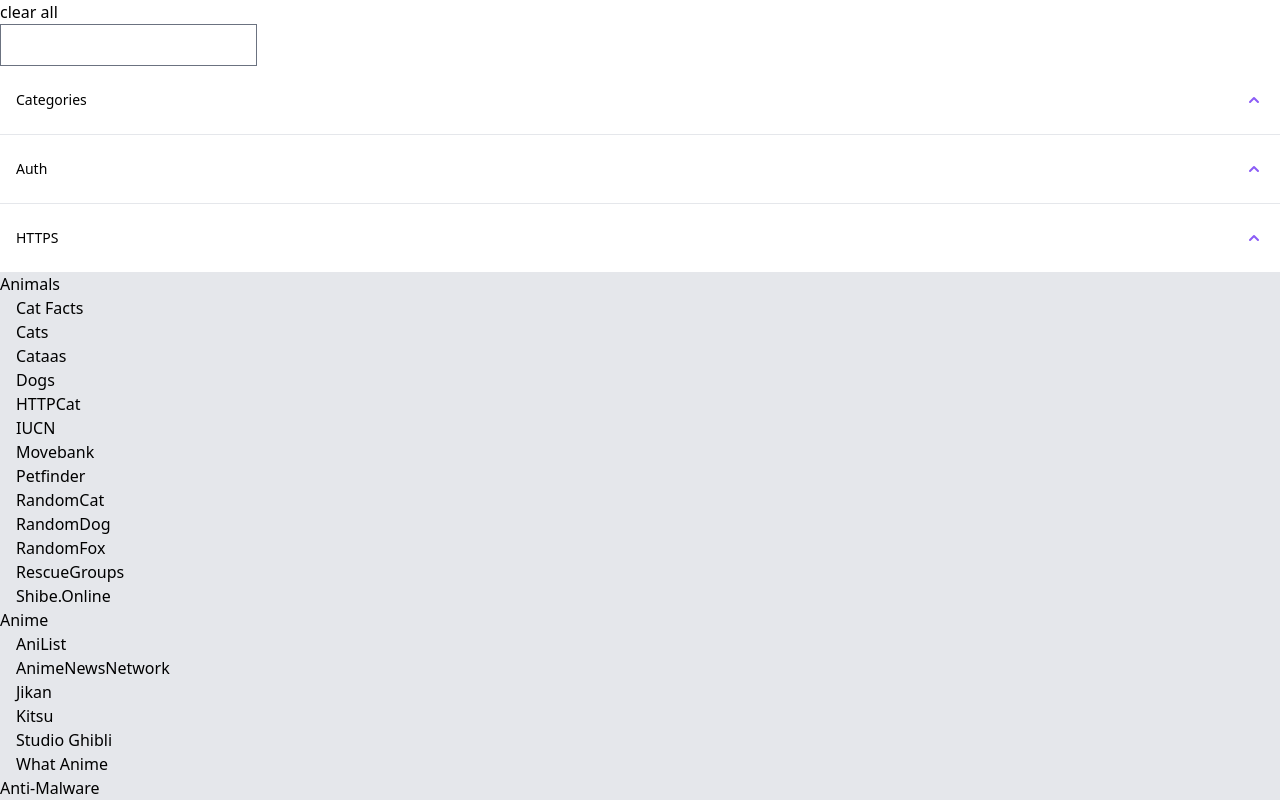
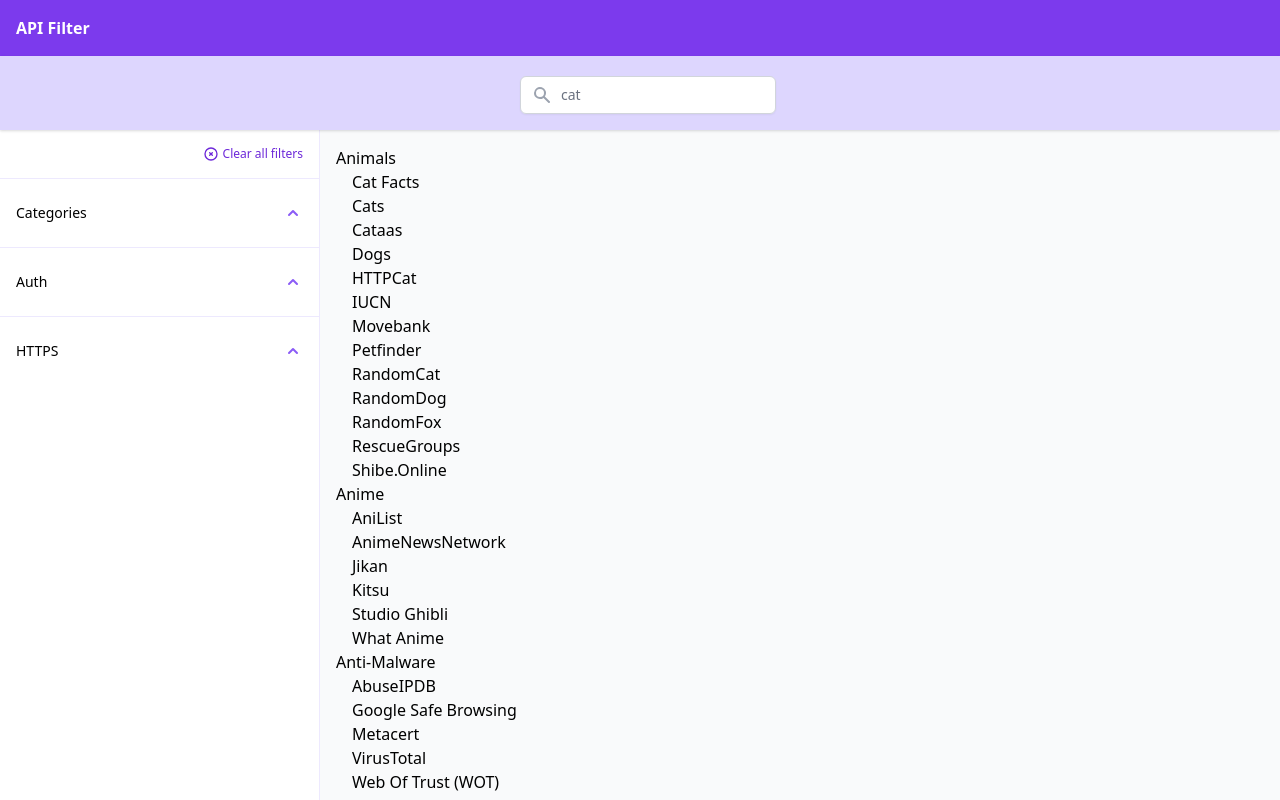
Before and after one commit to barnabasmolnar/public-api-filter, a React (Vite) app: page / in a window 1280 px wide. Shown: the top 800 px of the page. Built offline with nearby package versions, Linux system fonts and the light colour scheme.

Commit message:
Some layout and styling work.

```diff
--- a/index.html
+++ b/index.html
@@ -1,12 +1,12 @@
 <!DOCTYPE html>
-<html lang="en">
+<html lang="en" class="h-full">
   <head>
     <meta charset="UTF-8" />
     <link rel="icon" type="image/svg+xml" href="/src/favicon.svg" />
     <meta name="viewport" content="width=device-width, initial-scale=1.0" />
     <title>Vite App</title>
   </head>
-  <body>
+  <body class="min-h-full overflow-y-scroll">
     <div id="root"></div>
     <script type="module" src="/src/main.tsx"></script>
   </body>
--- a/src/App.tsx
+++ b/src/App.tsx
@@ -1,5 +1,7 @@
 import React, { useState, useEffect } from "react";
 import * as R from "ramda";
+import { SearchIcon } from "@heroicons/react/solid";
+import { XCircleIcon } from "@heroicons/react/outline";
 import api from "./api.json";
 import FilterGroup from "./FilterGroup";
 
@@ -63,7 +65,7 @@
       <li key={v}>
         <label className="inline-flex items-center text-sm">
           <input
-            className="text-indigo-600 border-gray-300 rounded shadow-sm focus:border-indigo-300 focus:ring focus:ring-offset-0 focus:ring-indigo-200 focus:ring-opacity-50"
+            className="text-purple-600 border-gray-300 rounded shadow-sm focus:border-purple-300 focus:ring focus:ring-offset-0 focus:ring-purple-200 focus:ring-opacity-50"
             type="checkbox"
             value={v}
             checked={m[v]}
@@ -101,8 +103,28 @@
   }, [csMap, searchTerm, authMap, httpsMap]);
 
   return (
-    <div>
+    <div className="flex flex-col h-screen">
+      <div className="w-full py-4 pl-4 bg-purple-600">
+        <h1 className="font-bold text-white">API Filter</h1>
+      </div>
+      <div className="flex justify-center w-full py-4 pl-4 bg-purple-200 shadow isolate ">
+        <div className="relative mt-1 rounded-md shadow-sm">
+          <div className="absolute inset-y-0 left-0 flex items-center pl-3 pointer-events-none">
+            <SearchIcon className="w-5 h-5 text-gray-400" aria-hidden="true" />
+          </div>
+          <input
+            className="block w-full pl-10 border-gray-300 rounded-md focus:ring-purple-500 focus:border-purple-500 sm:text-sm"
+            type="search"
+            value={searchTerm}
+            placeholder="cat"
+            onChange={e => setSearchTerm(e.target.value)}
+          />
+        </div>
+      </div>
+      <div className="grid h-full grid-cols-4">
+        <div className="col-span-1 border-r border-purple-100 divide-y divide-purple-100">
           <button
+            className="flex items-center p-4 ml-auto text-xs text-purple-700"
             type="button"
             onClick={() => {
               setCsMap(defaultCsMap);
@@ -111,17 +133,12 @@
               setSearchTerm("");
             }}
           >
-        clear all
+            <XCircleIcon
+              className="w-4 h-4 mr-1 text-current"
+              aria-hidden="true"
+            />
+            Clear all filters
           </button>
-      <div>
-        <input
-          className="border"
-          type="search"
-          value={searchTerm}
-          onChange={e => setSearchTerm(e.target.value)}
-        />
-      </div>
-      <div className="divide-y">
           <FilterGroup groupName="Categories">
             {renderCheckboxMap(categories, csMap, setCsMap)}
           </FilterGroup>
@@ -132,7 +149,10 @@
             {renderCheckboxMap(https, httpsMap, setHttpsMap)}
           </FilterGroup>
         </div>
-      <div className="bg-gray-200">{renderFiltered(filtered)}</div>
+        <div className="h-full col-span-3 bg-gray-50">
+          <div className="px-4 my-4">{renderFiltered(filtered)}</div>
+        </div>
+      </div>
     </div>
   );
 };
--- a/src/FilterGroup.tsx
+++ b/src/FilterGroup.tsx
@@ -16,7 +16,7 @@
       <Disclosure>
         {({ open }) => (
           <>
-            <Disclosure.Button className="flex justify-between w-full px-4 py-6 text-sm font-medium text-left focus:outline-none focus-visible:text-indigo-700 focus-visible:underline">
+            <Disclosure.Button className="flex justify-between w-full px-4 py-6 text-sm font-medium text-left focus:outline-none focus-visible:text-purple-700 focus-visible:underline">
               <span className="">{groupName}</span>
               <ChevronUpIcon
                 className={`${
--- a/tailwind.config.js
+++ b/tailwind.config.js
@@ -1,6 +1,6 @@
 module.exports = {
   mode: "jit",
-  purge: ["./public/**/*.html", "./src/**/*.{js,jsx,ts,tsx,vue}"],
+  purge: ["./**/*.html", "./src/**/*.{js,jsx,ts,tsx,vue}"],
   darkMode: false, // or 'media' or 'class'
   theme: {
     extend: {},
```
Also changed, not shown: 2 other files (tests, documents, lock files or other folders). Lines whose indentation alone changed are shown as unchanged.
